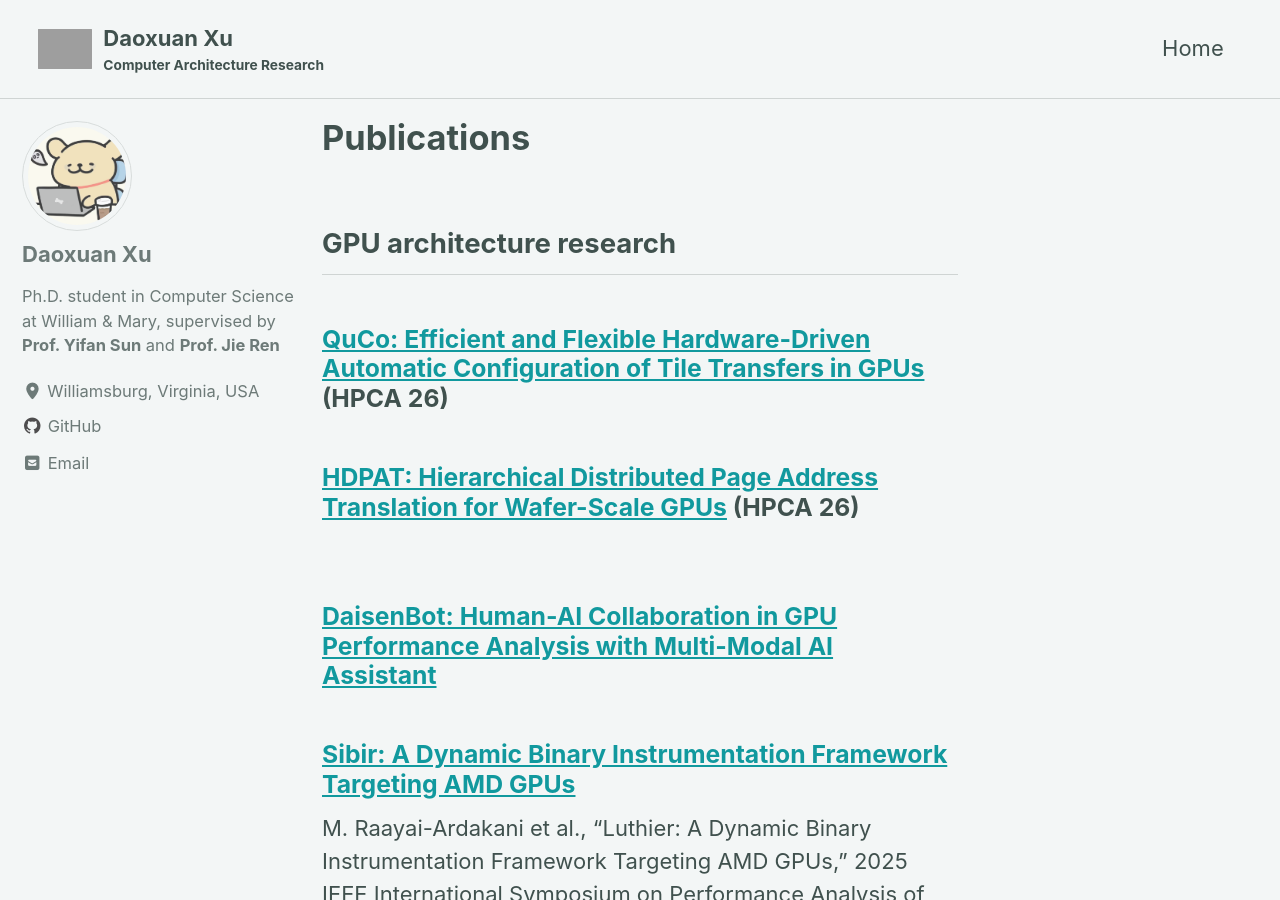
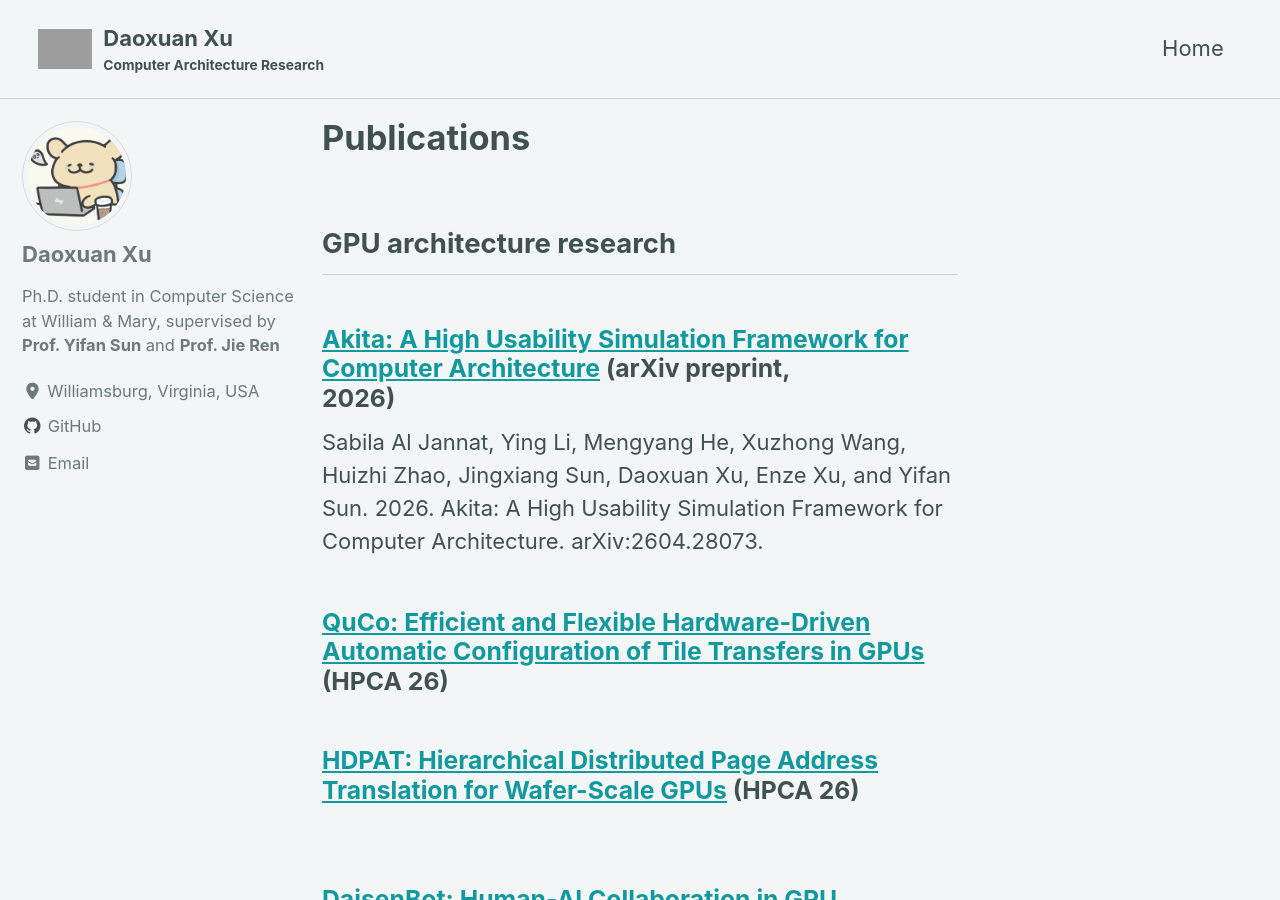
Before and after one commit to DX990307/DX990307.github.io, a Jekyll site: the page built from _pubs/pub.md, in a window 1280 px wide and 900 px high. Built offline with Jekyll 4.4.1, drawn with Linux system fonts in a browser that asks for light colours; cached includes are drawn as plain includes; grey boxes are pictures that could not be loaded.

Commit message:
Add Akita preprint to publications

```diff
--- a/_layouts/home.html
+++ b/_layouts/home.html
@@ -51,6 +51,10 @@ layout: archive
   </div>
 
   <div class="home-publication-list">
+    <article class="home-publication-item">
+      <span>arXiv preprint 2026</span>
+      <h3><a href="https://arxiv.org/abs/2604.28073">Akita: A High Usability Simulation Framework for Computer Architecture</a></h3>
+    </article>
     <article class="home-publication-item">
       <span>HPCA 2026</span>
       <h3><a href="https://ieeexplore.ieee.org/abstract/document/11408440">QuCo: Efficient and Flexible Hardware-Driven Automatic Configuration of Tile Transfers in GPUs</a></h3>
--- a/_pubs/pub.md
+++ b/_pubs/pub.md
@@ -6,6 +6,10 @@ author_profile: true
 ---
 
 ## GPU architecture research
+
+### [Akita: A High Usability Simulation Framework for Computer Architecture](https://arxiv.org/abs/2604.28073) (arXiv preprint, 2026)
+
+Sabila Al Jannat, Ying Li, Mengyang He, Xuzhong Wang, Huizhi Zhao, Jingxiang Sun, Daoxuan Xu, Enze Xu, and Yifan Sun. 2026. Akita: A High Usability Simulation Framework for Computer Architecture. arXiv:2604.28073.
 
 ### [QuCo: Efficient and Flexible Hardware-Driven Automatic Configuration of Tile Transfers in GPUs](https://ieeexplore.ieee.org/document/11408440) (HPCA 26)
 
```
